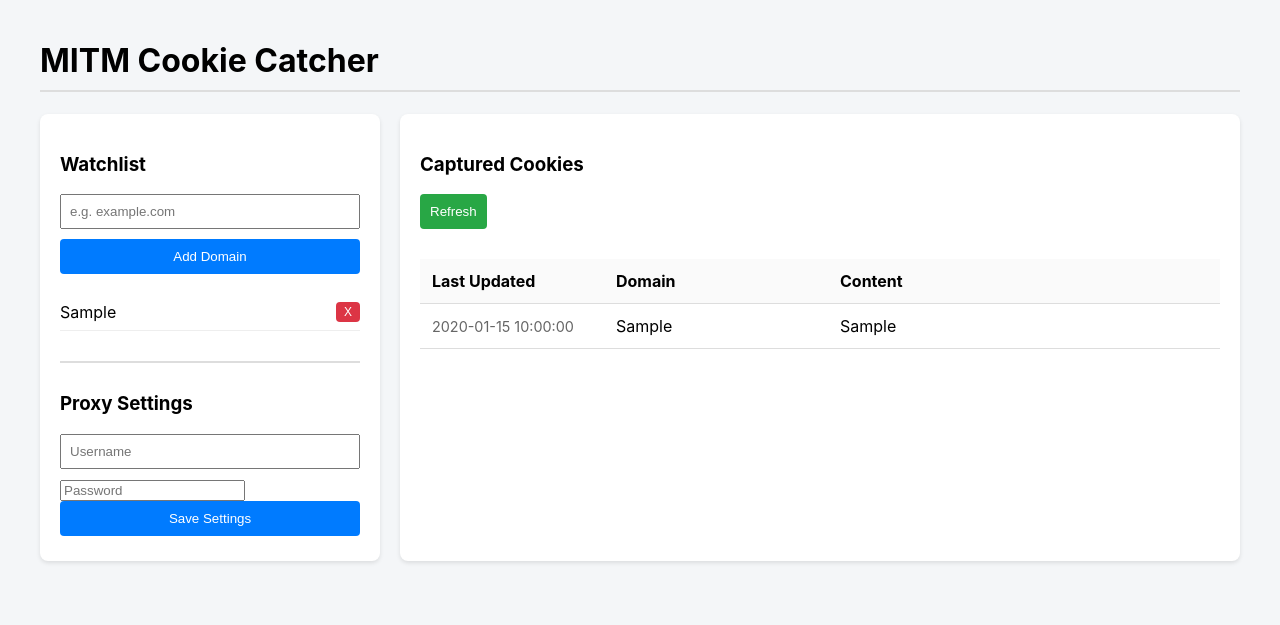
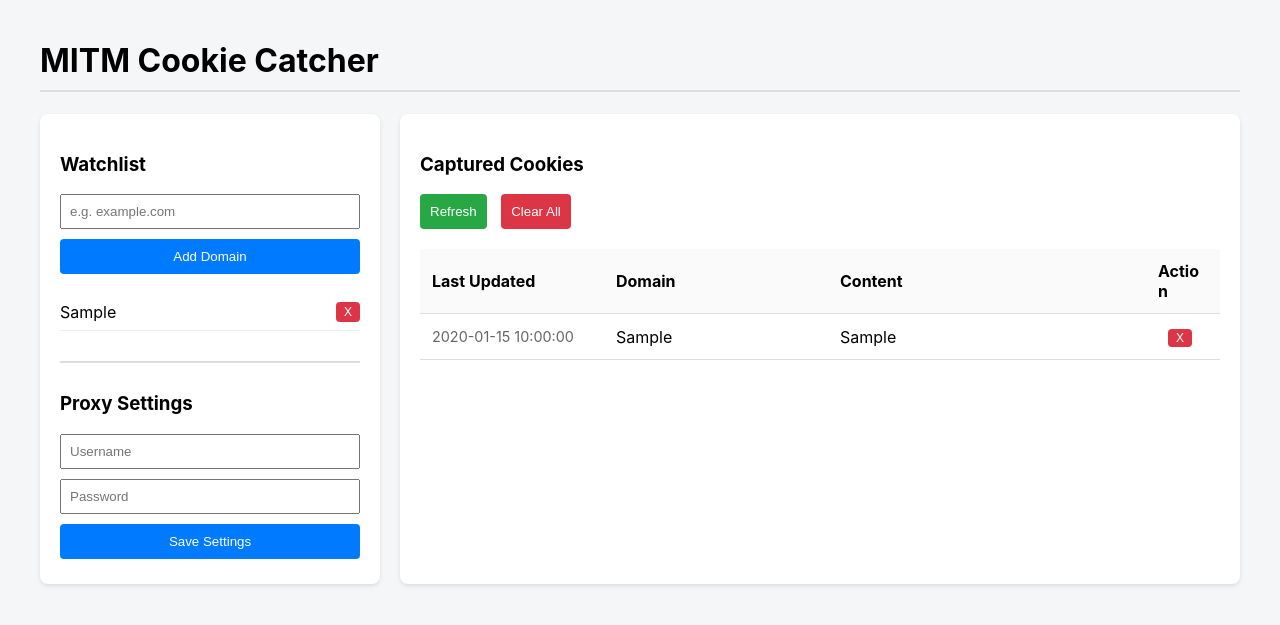
Before and after one commit to horsley/mitmCookie, a FastAPI app: page / in a window 1280 px wide. Shown: the top 625 px of the page. Run offline with FastAPI, Linux system fonts and the light colour scheme; tables that the repository leaves empty hold one stand-in row (values such as "Sample post"); parts of the project's set-up code (start-up, migrations or seed data) failed here and were passed over.

Commit message:
Fix: cookie deletion, ui tweaks, database updates

```diff
--- a/database.py
+++ b/database.py
@@ -72,6 +72,24 @@ def remove_domain(domain):
     finally:
         conn.close()
 
+def delete_cookie(cookie_id):
+    conn = sqlite3.connect(DB_PATH)
+    c = conn.cursor()
+    try:
+        c.execute("DELETE FROM cookies WHERE id=?", (cookie_id,))
+        conn.commit()
+    finally:
+        conn.close()
+
+def clear_cookies():
+    conn = sqlite3.connect(DB_PATH)
+    c = conn.cursor()
+    try:
+        c.execute("DELETE FROM cookies")
+        conn.commit()
+    finally:
+        conn.close()
+
 def upsert_cookie(domain, content, full_header):
     conn = sqlite3.connect(DB_PATH)
     c = conn.cursor()
--- a/templates/index.html
+++ b/templates/index.html
@@ -40,7 +40,8 @@
             box-shadow: 0 2px 4px rgba(0, 0, 0, 0.1);
         }
 
-        input[type="text"] {
+        input[type="text"],
+        input[type="password"] {
             width: 100%;
             padding: 8px;
             box-sizing: border-box;
@@ -136,14 +137,18 @@
 
         <div class="main">
             <h3>Captured Cookies</h3>
-            <button onclick="loadCookies()"
-                style="width: auto; margin-bottom: 10px; background: #28a745;">Refresh</button>
+            <div style="margin-bottom: 10px;">
+                <button onclick="loadCookies()"
+                    style="width: auto; background: #28a745; margin-right: 10px;">Refresh</button>
+                <button onclick="clearAllCookies()" style="width: auto; background: #dc3545;">Clear All</button>
+            </div>
             <table>
                 <thead>
                     <tr>
                         <th>Last Updated</th>
                         <th>Domain</th>
                         <th>Content</th>
+                        <th style="width: 50px;">Action</th>
                     </tr>
                 </thead>
                 <tbody id="cookieTable">
@@ -203,6 +208,7 @@
                     <td class="timestamp">${c.last_updated}</td>
                     <td class="domain-col">${c.domain}</td>
                     <td><div style="max-height: 100px; overflow-y: auto;">${escapeHtml(c.full_cookie_header)}</div></td>
+                    <td><button class="delete-btn" onclick="deleteCookie(${c.id})">X</button></td>
                 `;
                 tbody.appendChild(tr);
             });
@@ -242,6 +248,18 @@
             loadConfig();
         }
 
+        async function deleteCookie(id) {
+            if (!confirm("Delete this cookie?")) return;
+            await fetch(`/api/cookies/${id}`, { method: 'DELETE' });
+            loadCookies();
+        }
+
+        async function clearAllCookies() {
+            if (!confirm("Are you sure you want to delete ALL captured cookies?")) return;
+            await fetch('/api/cookies', { method: 'DELETE' });
+            loadCookies();
+        }
+
         function escapeHtml(text) {
             if (!text) return "";
             return text.replace(/&/g, "&amp;")
--- a/web_server.py
+++ b/web_server.py
@@ -68,5 +68,15 @@ def get_cookies():
     # Return cookies
     return {"cookies": database.get_cookies()}
 
+@app.delete("/api/cookies")
+def clear_cookies():
+    database.clear_cookies()
+    return {"status": "ok", "cookies": database.get_cookies()}
+
+@app.delete("/api/cookies/{cookie_id}")
+def delete_cookie(cookie_id: int):
+    database.delete_cookie(cookie_id)
+    return {"status": "ok", "cookies": database.get_cookies()}
+
 def run_server(host="0.0.0.0", port=8081):
     uvicorn.run(app, host=host, port=port)
```
